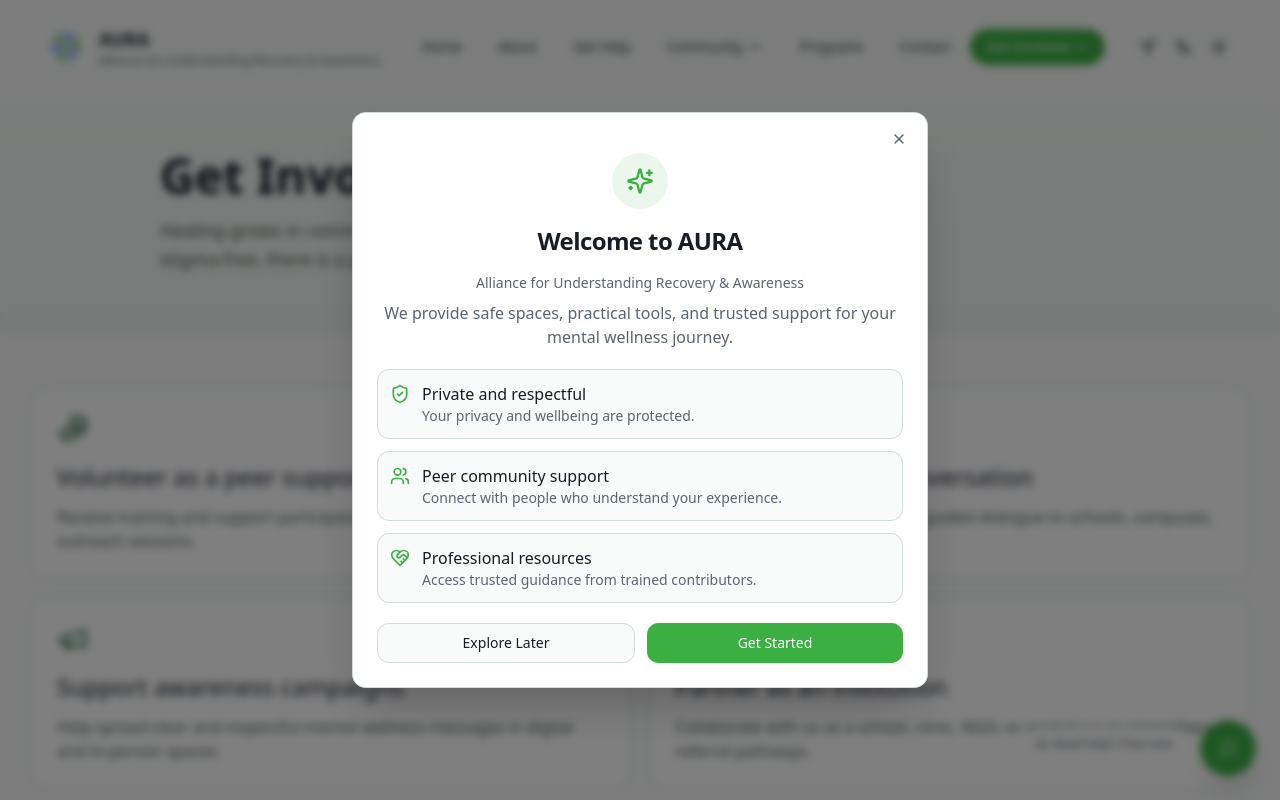
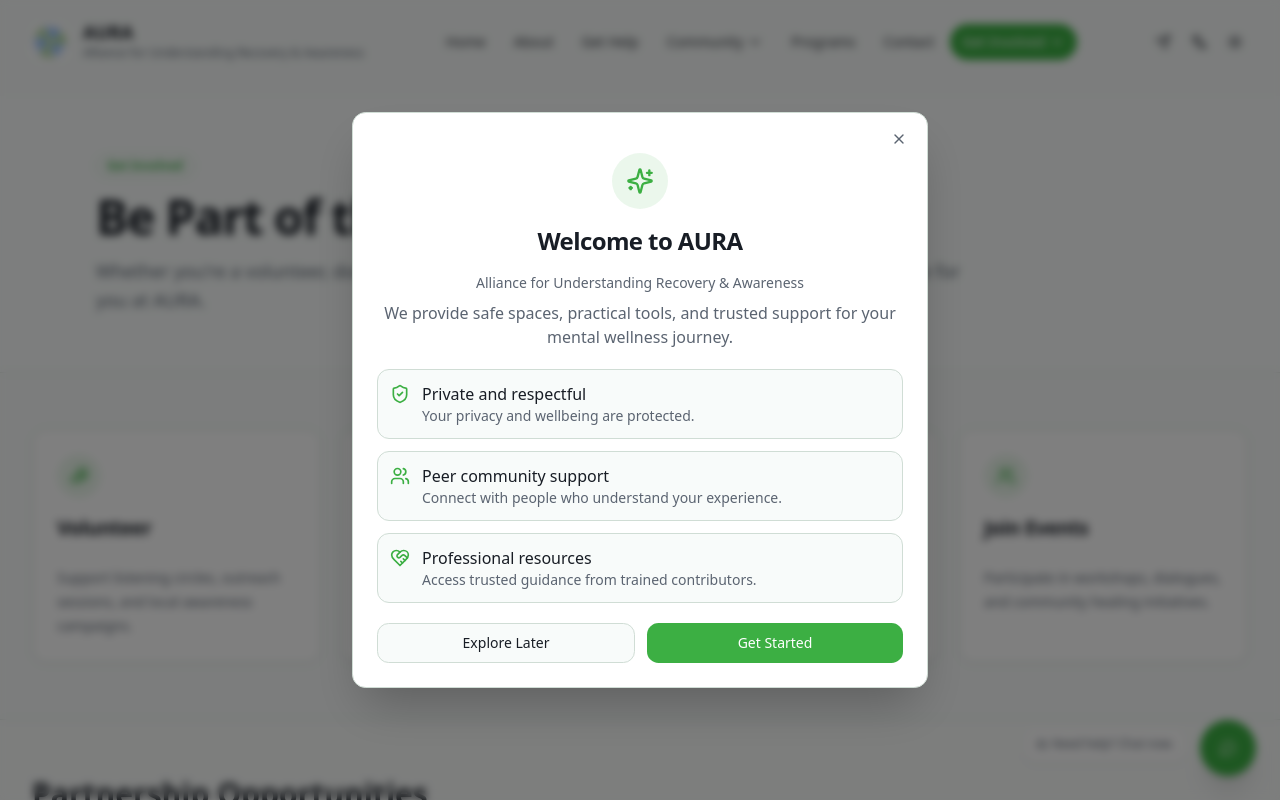
Before and after one commit to hailemichael121/aura-website--2-, a Next.js app: page /get-involved in a window 1280 px wide. Shown: the top 800 px of the page. Built offline with nearby package versions, Linux system fonts and the light colour scheme.

Commit message:
Enhance get involved and resources sections; fix scrolled navbar width

```diff
--- a/app/get-involved/page.tsx
+++ b/app/get-involved/page.tsx
@@ -1,62 +1,145 @@
-import Link from "next/link";
-import { HandHeart, Users, Megaphone, Landmark, ArrowRight } from "lucide-react";
-import { Button } from "@/components/ui/button";
+import Link from "next/link"
+import { ArrowRight, Building2, GraduationCap, HandHeart, HeartHandshake, Landmark, Stethoscope, Users } from "lucide-react"
+import { Button } from "@/components/ui/button"
+import { Card, CardContent, CardDescription, CardHeader, CardTitle } from "@/components/ui/card"
+import { Badge } from "@/components/ui/badge"
 
 const ways = [
   {
-    title: "Volunteer as a peer supporter",
-    description: "Receive training and support participants through listening circles and outreach sessions.",
+    title: "Volunteer",
+    description: "Support listening circles, outreach sessions, and local awareness campaigns.",
     icon: HandHeart,
   },
   {
-    title: "Host a community conversation",
-    description: "Partner with AURA to bring safe, guided dialogue to schools, campuses, and neighborhoods.",
+    title: "Partner With Us",
+    description: "Collaborate with AURA to expand community-based mental health support.",
+    icon: HeartHandshake,
+  },
+  {
+    title: "Donate",
+    description: "Fund practical resources, training, and direct support for underserved groups.",
+    icon: Landmark,
+  },
+  {
+    title: "Join Events",
+    description: "Participate in workshops, dialogues, and community healing initiatives.",
     icon: Users,
   },
+]
+
+const partnershipOpportunities = [
   {
-    title: "Support awareness campaigns",
-    description: "Help spread clear and respectful mental wellness messages in digital and in-person spaces.",
-    icon: Megaphone,
+    icon: Stethoscope,
+    title: "Healthcare Organizations",
+    description: "Collaborate with hospitals, clinics, and mental health facilities.",
+    benefits: ["Referral network", "Professional training", "Resource sharing"],
   },
   {
-    title: "Partner as an institution",
-    description: "Collaborate with us as a school, clinic, NGO, or workplace to strengthen referral pathways.",
-    icon: Landmark,
+    icon: GraduationCap,
+    title: "Educational Institutions",
+    description: "Partner with schools and universities for student mental health support.",
+    benefits: ["Campus programs", "Student workshops", "Research collaboration"],
   },
-];
+  {
+    icon: Users,
+    title: "Faith Communities",
+    description: "Integrate mental health support through trusted spiritual communities.",
+    benefits: ["Community trust", "Cultural sensitivity", "Spiritual care integration"],
+  },
+  {
+    icon: Building2,
+    title: "Corporate Partners",
+    description: "Co-create workplace wellbeing programs and employee support pathways.",
+    benefits: ["Workplace wellness", "Leadership training", "Employee support pathways"],
+  },
+]
 
 export default function GetInvolvedPage() {
   return (
-    <div className="bg-[#f8fbf9] pt-24 text-[#111827]">
-      <section className="border-b border-[#d8e5dd] bg-[linear-gradient(180deg,#f8fbf9_0%,#eef5f1_100%)] py-14">
-        <div className="mx-auto max-w-5xl px-4 md:px-6 lg:px-8">
-          <h1 className="text-4xl font-semibold md:text-5xl">Get Involved</h1>
-          <p className="mt-4 max-w-3xl text-lg leading-relaxed text-[#3f584b]">
-            Healing grows in community. If you believe mental wellness should be accessible and stigma-free, there is a place for you in AURA.
+    <div className="min-h-screen bg-background pt-24">
+      <section className="border-b border-border/60 bg-card/30 py-14">
+        <div className="mx-auto max-w-6xl px-4 md:px-6 lg:px-8">
+          <Badge variant="outline" className="w-fit border-primary/30 text-primary">Get Involved</Badge>
+          <h1 className="mt-4 text-4xl font-semibold tracking-tight text-foreground md:text-5xl">Be Part of the Movement</h1>
+          <p className="mt-4 max-w-4xl text-lg leading-relaxed text-muted-foreground">
+            Whether you're a volunteer, donor, mental health professional, or just a caring soul — there's space for you at AURA.
           </p>
         </div>
       </section>
 
       <section className="mx-auto max-w-7xl px-4 py-14 md:px-6 lg:px-8">
-        <div className="grid gap-5 md:grid-cols-2">
+        <div className="grid gap-5 sm:grid-cols-2 lg:grid-cols-4">
           {ways.map((way) => (
-            <article key={way.title} className="rounded-2xl border border-[#d2e1d7] bg-white p-6">
-              <way.icon className="h-8 w-8 text-[#1f6b48]" />
-              <h2 className="mt-4 text-2xl font-medium">{way.title}</h2>
-              <p className="mt-3 text-[#4c6458]">{way.description}</p>
-            </article>
+            <Card key={way.title} className="border-border bg-card shadow-sm">
+              <CardHeader className="space-y-4">
+                <div className="flex size-11 items-center justify-center rounded-full bg-primary/10 text-primary">
+                  <way.icon className="size-5" />
+                </div>
+                <CardTitle className="text-xl">{way.title}</CardTitle>
+              </CardHeader>
+              <CardContent>
+                <CardDescription className="text-sm leading-6">{way.description}</CardDescription>
+              </CardContent>
+            </Card>
           ))}
         </div>
+      </section>
 
-        <div className="mt-10 rounded-2xl border border-[#cfe0d6] bg-[#f2f7f3] p-7">
-          <h2 className="text-2xl font-medium">Start with one step</h2>
-          <p className="mt-3 text-[#496156]">Tell us how you would like to contribute. Our team will guide you through orientation and next actions.</p>
-          <div className="mt-6 flex flex-wrap gap-3">
-            <Button asChild className="bg-[#1f6b48] hover:bg-[#165336]"><Link href="/contact">Contact the team</Link></Button>
-            <Link href="/community" className="inline-flex items-center text-[#1f6b48] underline-offset-4 hover:underline">Learn about community spaces <ArrowRight className="ml-1 h-4 w-4" /></Link>
+      <section className="border-y border-border/60 bg-card/20 py-14">
+        <div className="mx-auto max-w-7xl px-4 md:px-6 lg:px-8">
+          <h2 className="text-3xl font-semibold text-foreground">Partnership Opportunities</h2>
+          <p className="mt-3 max-w-3xl text-muted-foreground">
+            Collaborate with us to expand mental health support across Ethiopia.
+          </p>
+          <div className="mt-8 grid gap-5 md:grid-cols-2">
+            {partnershipOpportunities.map((partner) => (
+              <Card key={partner.title} className="border-border bg-card shadow-sm">
+                <CardHeader>
+                  <div className="mb-4 flex items-center gap-3">
+                    <div className="flex size-10 items-center justify-center rounded-full bg-primary/10 text-primary">
+                      <partner.icon className="size-5" />
+                    </div>
+                    <CardTitle className="text-xl">{partner.title}</CardTitle>
+                  </div>
+                  <CardDescription>{partner.description}</CardDescription>
+                </CardHeader>
+                <CardContent className="space-y-4">
+                  <div>
+                    <p className="text-sm font-medium text-foreground">Partnership Benefits</p>
+                    <ul className="mt-2 space-y-1 text-sm text-muted-foreground">
+                      {partner.benefits.map((benefit) => (
+                        <li key={benefit}>• {benefit}</li>
+                      ))}
+                    </ul>
+                  </div>
+                  <Button variant="outline" className="rounded-full">Explore Partnership</Button>
+                </CardContent>
+              </Card>
+            ))}
           </div>
         </div>
       </section>
+
+      <section className="mx-auto max-w-7xl px-4 py-14 md:px-6 lg:px-8">
+        <Card className="border-border bg-card shadow-sm">
+          <CardContent className="flex flex-col gap-5 p-7 md:flex-row md:items-center md:justify-between">
+            <div>
+              <h2 className="text-2xl font-semibold text-foreground">Start with one step</h2>
+              <p className="mt-2 max-w-2xl text-muted-foreground">
+                Tell us how you'd like to contribute. Our team will guide your onboarding and next actions.
+              </p>
+            </div>
+            <div className="flex flex-wrap gap-3">
+              <Button asChild className="rounded-full bg-primary text-primary-foreground hover:bg-primary/90">
+                <Link href="/contact">Contact the team</Link>
+              </Button>
+              <Button asChild variant="outline" className="rounded-full">
+                <Link href="/community" className="inline-flex items-center">Community spaces <ArrowRight className="ml-1 size-4" /></Link>
+              </Button>
+            </div>
+          </CardContent>
+        </Card>
+      </section>
     </div>
-  );
+  )
 }
--- a/app/resources/page.tsx
+++ b/app/resources/page.tsx
@@ -215,6 +215,42 @@ export default function ResourcesPage() {
           </Tabs>
         </div>
       </section>
+      <section className="border-t border-border/60 bg-card/20 py-14">
+        <div className="mx-auto grid max-w-7xl grid-cols-1 gap-6 px-4 sm:px-6 lg:grid-cols-12 lg:px-8">
+          <Card className="border-border bg-card shadow-sm lg:col-span-8">
+            <CardContent className="p-7">
+              <Badge variant="outline" className="mb-4 border-primary/30 text-primary">Get Involved</Badge>
+              <h2 className="text-3xl font-semibold text-foreground">Be Part of the Movement</h2>
+              <p className="mt-3 max-w-3xl text-muted-foreground">
+                Whether you're a volunteer, donor, mental health professional, or just a caring soul — there's space for you at AURA.
+              </p>
+              <div className="mt-6 flex flex-wrap gap-3">
+                <Button asChild className="rounded-full bg-primary text-primary-foreground hover:bg-primary/90">
+                  <Link href="/get-involved">Explore ways to contribute</Link>
+                </Button>
+                <Button asChild variant="outline" className="rounded-full">
+                  <Link href="/contact">Partner With Us</Link>
+                </Button>
+              </div>
+            </CardContent>
+          </Card>
+
+          <Card className="border-border bg-card shadow-sm lg:col-span-4">
+            <CardContent className="space-y-3 p-7">
+              <h3 className="text-lg font-semibold text-foreground">Quick actions</h3>
+              <Button asChild variant="outline" className="w-full rounded-full">
+                <Link href="/get-involved">Volunteer</Link>
+              </Button>
+              <Button asChild variant="outline" className="w-full rounded-full">
+                <Link href="/get-involved">Donate</Link>
+              </Button>
+              <Button asChild variant="outline" className="w-full rounded-full">
+                <Link href="/get-involved">Join Events</Link>
+              </Button>
+            </CardContent>
+          </Card>
+        </div>
+      </section>
     </div>
   )
 }
--- a/components/navbar.tsx
+++ b/components/navbar.tsx
@@ -54,23 +54,23 @@ export default function Navbar() {
 
   return (
     <nav className="fixed top-0 z-50 w-full">
-      <div className="mx-auto max-w-7xl px-3 pt-3 md:px-6">
+      <div className="mx-auto max-w-[90rem] px-3 pt-3 md:px-6">
         <div
-          className={`flex items-center justify-between rounded-[2rem] border px-4 py-3 transition-all duration-300 md:px-5 ${
+          className={`flex items-center justify-between border transition-all duration-300 ${
             isScrolled
-              ? "mx-auto max-w-5xl border-border/80 bg-card/90 shadow-xl shadow-black/10 backdrop-blur-xl dark:shadow-black/40"
+              ? "mx-auto w-full max-w-7xl rounded-[2rem] border-border/80 bg-card/90 px-4 py-3 shadow-xl shadow-black/10 backdrop-blur-xl dark:shadow-black/40 md:px-5"
               : "w-full rounded-none border-transparent bg-transparent px-1 py-2"
           }`}
         >
-          <Link href="/" className="flex items-center gap-3">
+          <Link href="/" className="flex min-w-0 items-center gap-3">
             <Image src="/images/aura-logo.jpg" alt="AURA logo" width={42} height={42} className="rounded-lg object-cover" />
-            <div className="hidden sm:block">
-              <p className="text-lg font-semibold text-foreground">AURA</p>
-              <p className="text-xs text-muted-foreground">Alliance for Understanding Recovery & Awareness</p>
+            <div className="min-w-0">
+              <p className="text-lg font-semibold leading-none text-foreground">AURA</p>
+              <p className="mt-1 hidden truncate text-xs text-muted-foreground xl:block">Alliance for Understanding Recovery & Awareness</p>
             </div>
           </Link>
 
-          <div className="hidden items-center gap-1 lg:flex">
+          <div className="hidden items-center gap-1 xl:flex">
             {navigation.map((item) => {
               const active = item.href === "/" ? pathname === "/" : pathname.startsWith(item.href);
 
@@ -79,7 +79,7 @@ export default function Navbar() {
                   <Link
                     key={item.name}
                     href={item.href}
-                    className={`rounded-full px-4 py-2 text-sm transition ${
+                    className={`rounded-full px-3 py-2 text-sm transition ${
                       active
                         ? "bg-primary text-white"
                         : "text-foreground/90 hover:bg-muted hover:text-foreground"
@@ -95,7 +95,7 @@ export default function Navbar() {
                   <DropdownMenuTrigger asChild>
                     <button
                       type="button"
-                      className={`inline-flex items-center gap-1 rounded-full px-4 py-2 text-sm transition ${
+                      className={`inline-flex items-center gap-1 rounded-full px-3 py-2 text-sm transition ${
                         active
                           ? "bg-primary text-white"
                           : "text-foreground/90 hover:bg-muted hover:text-foreground"
@@ -120,7 +120,7 @@ export default function Navbar() {
             })}
           </div>
 
-          <div className="hidden items-center gap-1 lg:flex">
+          <div className="hidden items-center gap-1 xl:flex">
             <a
               href="https://t.me/AURA_MHP"
               target="_blank"
@@ -134,7 +134,7 @@ export default function Navbar() {
             <ThemeSwitcher />
           </div>
 
-          <div className="flex items-center gap-1 lg:hidden">
+          <div className="flex items-center gap-1 xl:hidden">
             <a
               href="https://t.me/AURA_MHP"
               target="_blank"
```
Lines whose indentation alone changed are shown as unchanged.
